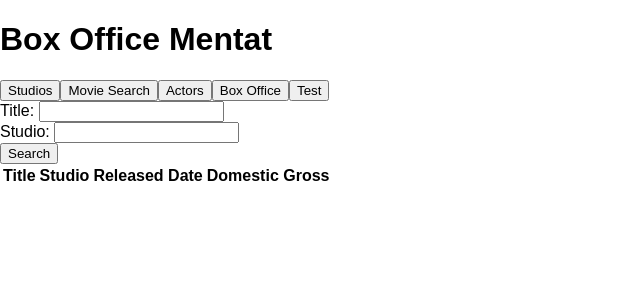
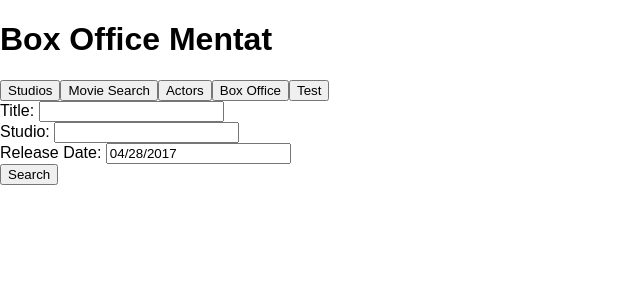
Before and after one commit to jtkbong/BoxOfficeMentatFrontend, a React (Create React App) app in the folder Frontend/mentatfrontend/: page / in a window 1280 px wide. Both pictures are taken after a click on the button "Movie Search". Shown: the top 300 px of the page, without its empty margins (0-640 px from the left). Built offline with nearby package versions, Linux system fonts and the light colour scheme.

Commit message:
add a simple date filter

```diff
--- a/Frontend/mentatfrontend/package.json
+++ b/Frontend/mentatfrontend/package.json
@@ -4,6 +4,7 @@
   "private": true,
   "dependencies": {
     "react": "^16.5.1",
+    "react-datepicker": "^2.4.0",
     "react-dom": "^16.5.1",
     "react-scripts": "1.1.5"
   },
--- a/Frontend/mentatfrontend/src/MovieResults.js
+++ b/Frontend/mentatfrontend/src/MovieResults.js
@@ -10,13 +10,17 @@ class MovieResults extends Component {
     }
 
     componentWillReceiveProps(props) {
-
         var params = [];
         if (props.title) {
             params.push("title=" + props.title);
         }
         if (props.studio) {
             params.push("studio=" + props.studio);
+        }
+        if (props.releasedDate) {
+            params.push("releaseYear=" + props.releasedDate.getFullYear());
+            params.push("releaseMonth=" + (props.releasedDate.getMonth() + 1));
+            params.push("releaseDay=" + props.releasedDate.getDate());
         }
 		fetch("http://boxofficementatservice-env.quumv36r5v.us-west-2.elasticbeanstalk.com/movies?" + params.join('&'), {mode: 'cors'})
 			.then(response => response.json())
@@ -26,8 +30,10 @@ class MovieResults extends Component {
     }
 
 	render() {
-		return (
+
+        return (
 			<div>
+                {this.state.movies.length > 0 &&
 				<table>
                     <tbody>
                         <tr>
@@ -46,6 +52,7 @@ class MovieResults extends Component {
                         )}
                     </tbody>
 				</table>
+                }
 			</div>
 		);
 	}
--- a/Frontend/mentatfrontend/src/MovieSearchPane.js
+++ b/Frontend/mentatfrontend/src/MovieSearchPane.js
@@ -1,5 +1,8 @@
 import React, { Component } from 'react';
 import MovieResults from './MovieResults';
+import DatePicker from 'react-datepicker';
+
+import "react-datepicker/dist/react-datepicker.css";
 
 class MovieSearchPane extends Component {
 
@@ -7,15 +10,26 @@ class MovieSearchPane extends Component {
 		super(props);
 		this.state = {
 			title: null,
-			studio: null
+			studio: null,
+			selectedDate: new Date(2017, 3, 28),
+			releasedDate: null
 		};
-		this.handleClick = this.handleClick.bind(this);
+		this.handleSearchClick = this.handleSearchClick.bind(this);
+		this.handleReleasedDateChange = this.handleReleasedDateChange.bind(this);
 	}
 
-	handleClick() {
+	handleSearchClick() {
+		console.log("HERE " + document.getElementById('releasedDate').selected);
 		this.setState({
 			title: document.getElementById('title').value,
-			studio: document.getElementById('studio').value
+			studio: document.getElementById('studio').value,
+			releasedDate: this.state.selectedDate
+		});
+	}
+
+	handleReleasedDateChange(date) {
+		this.setState({
+			selectedDate: date
 		});
 	}
 
@@ -26,8 +40,13 @@ class MovieSearchPane extends Component {
 				<br/>
 				Studio: <input type="text" id="studio" />
 				<br/>
-				<button onClick={this.handleClick}>Search</button>
-				<MovieResults title={this.state.title} studio={this.state.studio}/>
+				Release Date: <DatePicker id="releasedDate"
+					selected={this.state.selectedDate}
+					onChange={this.handleReleasedDateChange}/>
+				<br/>
+				<button onClick={this.handleSearchClick}>Search</button>
+				<MovieResults
+					title={this.state.title} studio={this.state.studio} releasedDate={this.state.releasedDate}/>
 			</div>
 		);
 	}
--- a/Frontend/mentatfrontend/src/PeopleResults.js
+++ b/Frontend/mentatfrontend/src/PeopleResults.js
@@ -42,6 +42,7 @@ class PeopleResults extends Component {
 	render() {
 		return (
 			<div>
+                {this.state.people.length > 0 &&
 				<table>
                     <tbody>
                         <tr>
@@ -56,6 +57,7 @@ class PeopleResults extends Component {
                         )}
                     </tbody>
 				</table>
+                }
 			</div>
 		);
 	}
```
Also changed, not shown: 1 other file (tests, documents, lock files or other folders).
